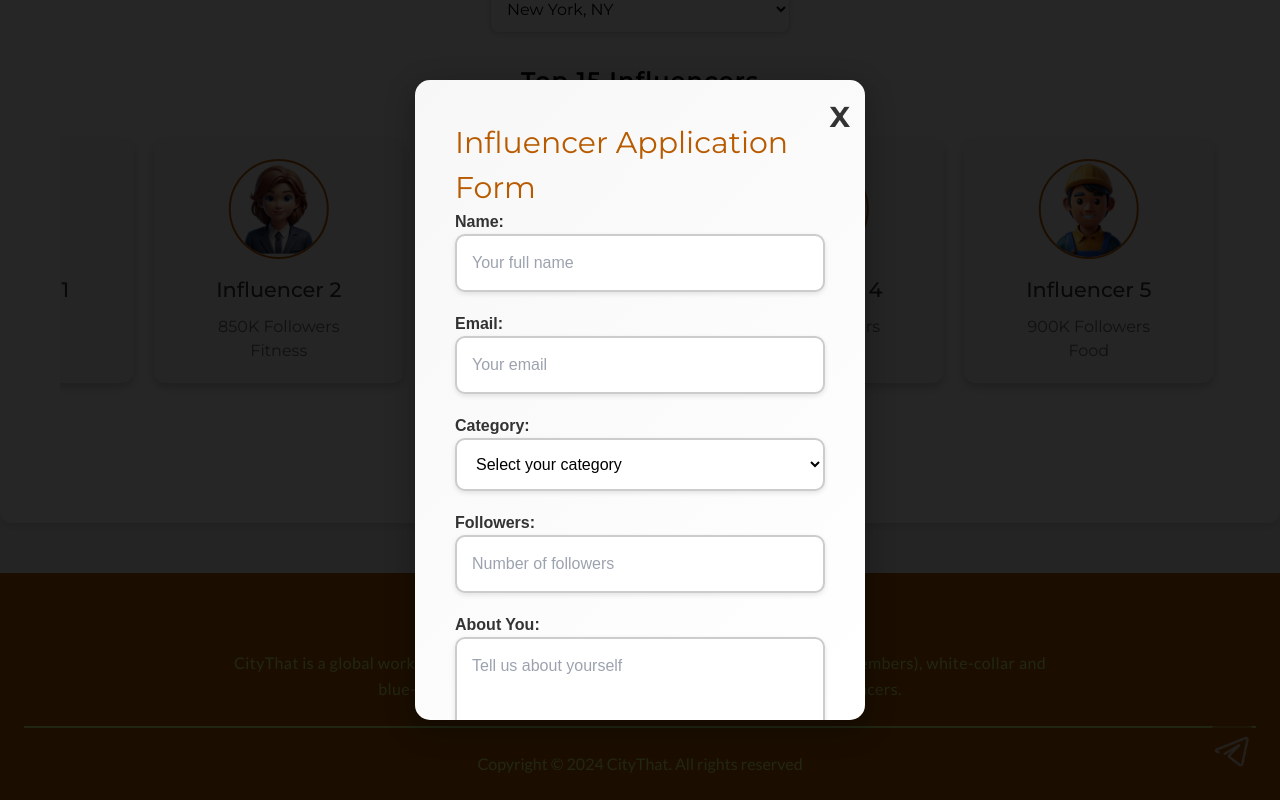
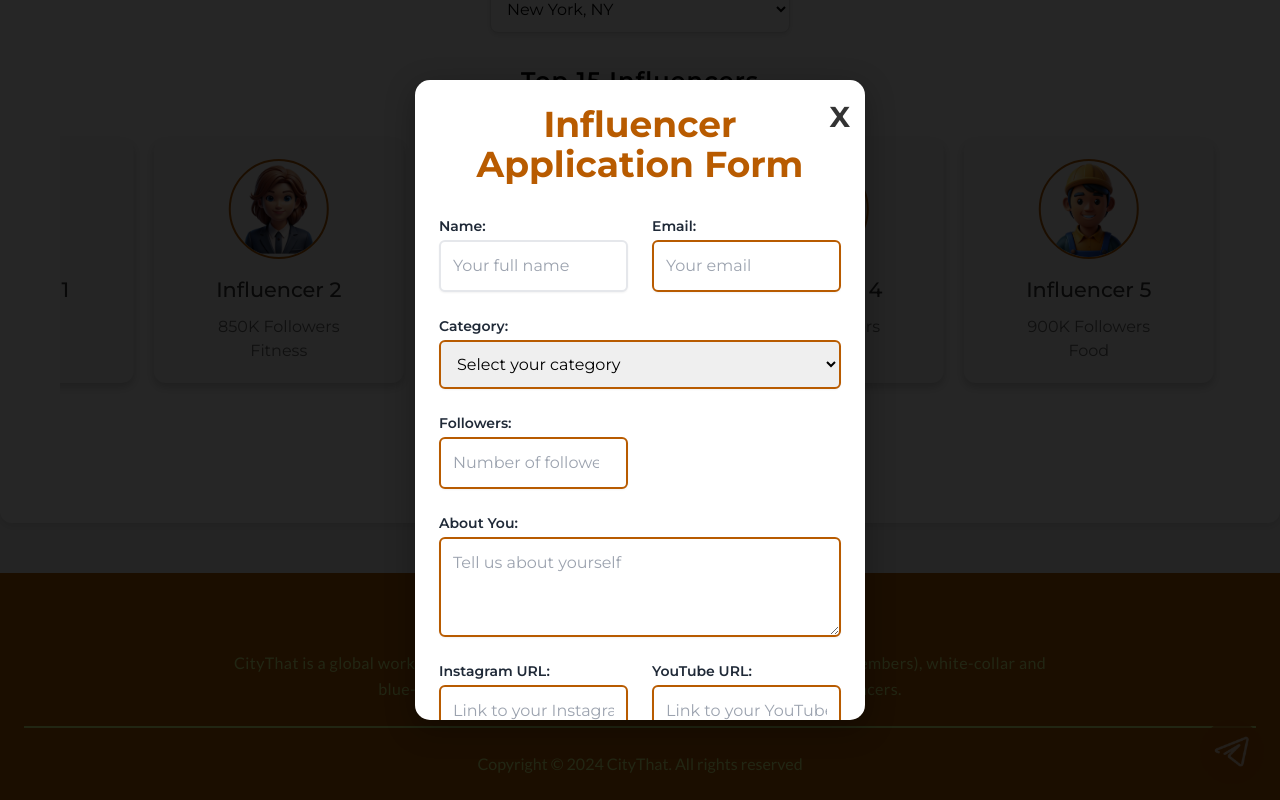
Before and after one commit to KarlJoshua2519/citythat_2, a React (Vite) app: page /marketplace in a window 1280 px wide. Both pictures are taken after a click on the button "Become an Influencer". Shown: the part 1365-2165 px from the top of the page. Built offline with nearby package versions, Linux system fonts and the light colour scheme.

Commit message:
Profile update

```diff
--- a/src/assets/Components/Contact-Section/ContactUs.jsx
+++ b/src/assets/Components/Contact-Section/ContactUs.jsx
@@ -11,7 +11,7 @@ const ContactUs = () => {
           leftElement.classList.add('in-view');
         }
       });
-    }, { threshold: 0.1 }); // Adjust threshold if needed
+    }, { threshold: 0.1 });
 
     observer.observe(leftElement);
 
--- a/src/assets/Components/Influencer-Section/Influencer.css
+++ b/src/assets/Components/Influencer-Section/Influencer.css
@@ -131,3 +131,7 @@
     background-color: #994d00;
     transform: scale(1.05);
 }
+
+form::-webkit-scrollbar {
+    display: none;
+}
--- a/src/assets/Components/Influencer-Section/Influencer.jsx
+++ b/src/assets/Components/Influencer-Section/Influencer.jsx
@@ -101,19 +101,38 @@ const Influencer = () => {
             </div>
 
             <Modal isOpen={isModalOpen} onClose={() => setIsModalOpen(false)}>
-                <h2 className="modal-title">Influencer Application Form</h2>
-                <form className="application-form">
+                <div className="max-w-4xl mx-auto p-6 bg-white shadow-lg rounded-lg">
+                    <h2 className="text-4xl font-bold mb-8 text-primary text-center">Influencer Application Form</h2>
+                    <form className="grid grid-cols-1 md:grid-cols-2 gap-6">
                         <div>
-                        <label htmlFor="name">Name:</label>
-                        <input type="text" id="name" placeholder="Your full name" required />
+                            <label htmlFor="name" className="block text-sm font-semibold text-gray-800">Name:</label>
+                            <input
+                                type="text"
+                                id="name"
+                                placeholder="Your full name"
+                                required
+                                className="mt-1 block w-full border-2 border-go-primary rounded-md shadow-sm focus:ring-2 focus:ring-primary p-3 transition duration-200 ease-in-out hover:border-primary"
+                            />
                         </div>
+
                         <div>
-                        <label htmlFor="email">Email:</label>
-                        <input type="email" id="email" placeholder="Your email" required />
+                            <label htmlFor="email" className="block text-sm font-semibold text-gray-800">Email:</label>
+                            <input
+                                type="email"
+                                id="email"
+                                placeholder="Your email"
+                                required
+                                className="mt-1 block w-full border-2 border-primary rounded-md shadow-sm focus:ring-2 focus:ring-primary p-3 transition duration-200 ease-in-out hover:border-primary"
+                            />
                         </div>
-                    <div>
-                        <label htmlFor="category">Category:</label>
-                        <select id="category" required>
+
+                        <div className="col-span-1 md:col-span-2">
+                            <label htmlFor="category" className="block text-sm font-semibold text-gray-800">Category:</label>
+                            <select
+                                id="category"
+                                required
+                                className="mt-1 block w-full border-2 border-primary rounded-md shadow-sm focus:ring-2 focus:ring-primary p-3 transition duration-200 ease-in-out hover:border-primary"
+                            >
                                 <option value="">Select your category</option>
                                 <option value="Lifestyle">Lifestyle</option>
                                 <option value="Fitness">Fitness</option>
@@ -125,29 +144,69 @@ const Influencer = () => {
                                 <option value="Food">Food</option>
                             </select>
                         </div>
+
                         <div>
-                        <label htmlFor="followers">Followers:</label>
-                        <input type="number" id="followers" placeholder="Number of followers" required />
-                    </div>
-                    <div>
-                        <label htmlFor="bio">About You:</label>
-                        <textarea id="bio" placeholder="Tell us about yourself" rows="4" required></textarea>
-                    </div>
-                    <div>
-                        <label htmlFor="instagram">Instagram URL:</label>
-                        <input type="url" id="instagram" placeholder="Link to your Instagram profile" />
-                    </div>
-                    <div>
-                        <label htmlFor="youtube">YouTube URL:</label>
-                        <input type="url" id="youtube" placeholder="Link to your YouTube channel" />
-                    </div>
-                    <div>
-                        <label htmlFor="profile-picture">Profile Picture:</label>
-                        <input type="file" id="profile-picture" accept="image/*" required />
+                            <label htmlFor="followers" className="block text-sm font-semibold text-gray-800">Followers:</label>
+                            <input
+                                type="number"
+                                id="followers"
+                                placeholder="Number of followers"
+                                required
+                                className="mt-1 block w-full border-2 border-primary rounded-md shadow-sm focus:ring-2 focus:ring-primary p-3 transition duration-200 ease-in-out hover:border-primary"
+                            />
                         </div>
 
-                    <button type="submit">Submit Application</button>
+                        <div className="col-span-1 md:col-span-2">
+                            <label htmlFor="bio" className="block text-sm font-semibold text-gray-800">About You:</label>
+                            <textarea
+                                id="bio"
+                                placeholder="Tell us about yourself"
+                                rows="4"
+                                required
+                                className="mt-1 block w-full border-2 border-primary rounded-md shadow-sm focus:ring-2 focus:ring-primary p-3 transition duration-200 ease-in-out hover:border-primary"
+                            ></textarea>
+                        </div>
+
+                        <div>
+                            <label htmlFor="instagram" className="block text-sm font-semibold text-gray-800">Instagram URL:</label>
+                            <input
+                                type="url"
+                                id="instagram"
+                                placeholder="Link to your Instagram profile"
+                                className="mt-1 block w-full border-2 border-primary rounded-md shadow-sm focus:ring-2 focus:ring-primary p-3 transition duration-200 ease-in-out hover:border-primary"
+                            />
+                        </div>
+
+                        <div>
+                            <label htmlFor="youtube" className="block text-sm font-semibold text-gray-800">YouTube URL:</label>
+                            <input
+                                type="url"
+                                id="youtube"
+                                placeholder="Link to your YouTube channel"
+                                className="mt-1 block w-full border-2 border-primary rounded-md shadow-sm focus:ring-2 focus:ring-primary p-3 transition duration-200 ease-in-out hover:border-primary"
+                            />
+                        </div>
+
+                        <div className="col-span-1 md:col-span-2">
+                            <label htmlFor="profile-picture" className="block text-sm font-semibold text-gray-800">Profile Picture:</label>
+                            <input
+                                type="file"
+                                id="profile-picture"
+                                accept="image/*"
+                                required
+                                className="mt-1 block w-full border-2 border-primary rounded-md shadow-sm focus:ring-2 focus:ring-primary p-3 transition duration-200 ease-in-out hover:border-primary"
+                            />
+                        </div>
+
+                        <button
+                            type="submit"
+                            className="col-span-1 md:col-span-2 mt-4 w-full bg-primary text-white font-bold py-3 rounded-md shadow-md hover:bg-primary transition duration-200 ease-in-out focus:outline-none focus:ring-2 focus:ring-primary"
+                        >
+                            Submit Application
+                        </button>
                     </form>
+                </div>
+
             </Modal>
 
         </div>
--- a/src/assets/Components/Influencer-Section/Modal.css
+++ b/src/assets/Components/Influencer-Section/Modal.css
@@ -1,5 +1,3 @@
-/* Modal Overlay */
-
 .modal-overlay {
     position: fixed;
     top: 0;
@@ -7,7 +5,6 @@
     width: 100vw;
     height: 100vh;
     background: rgba(0, 0, 0, 0.85);
-    /* Darker overlay for emphasis */
     display: flex;
     justify-content: center;
     align-items: center;
@@ -17,8 +14,6 @@
 }
 
 .modal-content {
-    background: linear-gradient(135deg, #f7f7f7, #ffffff);
-    padding: 40px;
     border-radius: 15px;
     width: 90%;
     max-width: 450px;
@@ -34,9 +29,6 @@
     color: #b85b00;
     font-size: 30px;
 }
-
-
-/* Close Button */
 
 .modal-close {
     background: none;
@@ -128,16 +120,11 @@
 .application-form button:hover {
     background-color: #0056b3;
     transform: translateY(-2px);
-    /* Hover lift effect */
 }
 
 .application-form button:active {
     transform: scale(0.98);
-    /* Subtle press effect */
 }
-
-
-/* Animations */
 
 @keyframes zoomIn {
     from {
@@ -150,9 +137,6 @@
     }
 }
 
-
-/* Responsive Design */
-
 @media (max-width: 768px) {
     .modal-content {
         width: 95%;
--- a/src/views/App.css
+++ b/src/views/App.css
@@ -262,9 +262,6 @@
     max-width: 25px;
 }
 
-
-/* Slide-in from the right */
-
 .slide-in-right {
     transform: translateX(100%);
     animation: slideInRight 0.3s forwards;
@@ -279,9 +276,6 @@
     }
 }
 
-
-/* Slide-in from the left (optional, for different direction) */
-
 .slide-in-left {
     transform: translateX(-100%);
     animation: slideInLeft 0.5s forwards;
--- a/src/views/Profile-Pages/Jonash.jsx
+++ b/src/views/Profile-Pages/Jonash.jsx
@@ -95,10 +95,10 @@ const Jonash = () => {
 
 
 
-    const [editingResume, setEditingResume] = useState(null); // Track which resume is being edited
-    const [newName, setNewName] = useState(''); // Track new name input
+    const [editingResume, setEditingResume] = useState(null);
+    const [newName, setNewName] = useState('');
 
-    // Resume options
+
     const resumes = {
         construction: {
             files: [resume1, resume2],
@@ -111,27 +111,27 @@ const Jonash = () => {
         },
     };
 
-    // Function to handle resume click
+
     const handleResumeClick = (key) => {
-        setActiveResumes(resumes[key].files); // Set active resumes based on the clicked option
+        setActiveResumes(resumes[key].files);
     };
 
-    // Function to handle name change
+
     const handleNameChange = (key) => {
         if (newName.trim()) {
             setResumeNames({
                 ...resumeNames,
-                [key]: newName, // Update the specific resume name
+                [key]: newName,
             });
         }
-        setEditingResume(null); // Exit editing mode
-        setNewName(''); // Reset new name
+        setEditingResume(null);
+        setNewName('');
     };
 
-    // Function to handle double click for renaming
+
     const handleDoubleClick = (key) => {
-        setEditingResume(key); // Set the resume key as being edited
-        setNewName(resumeNames[key]); // Set the current name in the input field
+        setEditingResume(key);
+        setNewName(resumeNames[key]);
     };
 
     const renderBodyContent = () => {
```
Lines whose indentation alone changed are shown as unchanged.
